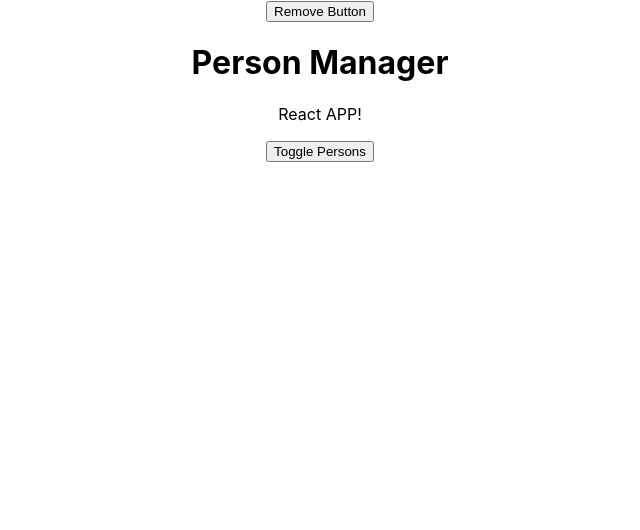
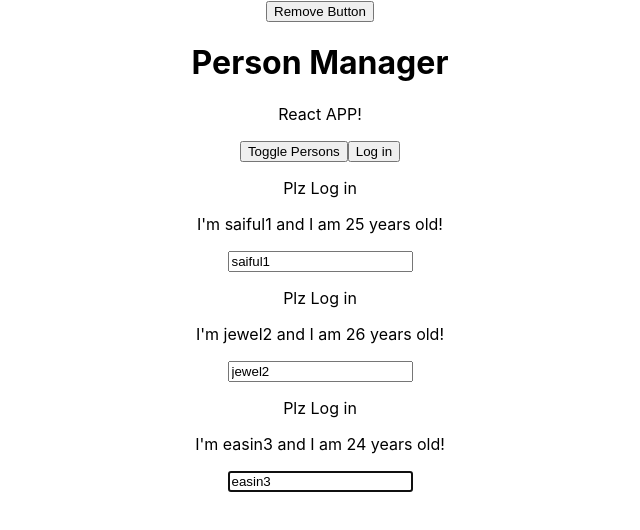
Before and after one commit to saiful-dev/ReactJS-Practice, a React (Create React App) app: page / in a window 1280 px wide. Shown: the top 530 px of the page, without its empty margins (320-960 px from the left). Built offline with nearby package versions, Linux system fonts and the light colour scheme.

Commit message:
Complete Section 7

```diff
--- a/src/Cockpit/Cockpit.js
+++ b/src/Cockpit/Cockpit.js
@@ -1,7 +1,14 @@
-import React, {useEffect} from 'react';
+import React, {useEffect, useRef,useContext} from 'react';
+import AuthContext from '../context/auth-context';
 import './Cockpit.css';
 
 const Cockpit=(props)=>{
+
+  //Refs provide a way to access DOM nodes or React elements created in the render method
+  const toggleBtnRef= useRef(null);//initiall null value
+  //toggleBtnRef.current.click();
+
+  const authContext=useContext(AuthContext);
 
   useEffect(()=>{
 
@@ -12,9 +19,11 @@
    //and componentWillUnmount combined.
 
       console.log('Cockpit.js useEffect');
-      setTimeout(()=>{
-        alert('Save data');
-      },1000);
+      // setTimeout(()=>{
+      //   alert('Save data');
+      // },1000);
+      // we call it here bcz we know useeffect runs after every render cycle
+      toggleBtnRef.current.click();
       // we can also return/ optional
       return ()=>{
 
@@ -45,14 +54,26 @@
 
     return (
         <div>
-        <h1> {props.title}</h1>
+          <h1> {props.title}</h1>
           <p className={classes.join(' ')}>React APP!</p> {/* we need to join bcz classes takes string */}
-           <button
+          <button ref={toggleBtnRef}
               style={props.stylejs}
               onClick={props.toggle}>Toggle Persons</button>
 
               {/* when needs to updates anythings,(means we click toggle button) then render method will
-              execute and not only return  */}
+              execute and not only return
+
+            ***in context, we normally return function with jsx
+            */}
+
+          {/*<AuthContext.Consumer>
+                {
+                  (context)=><button onClick={context.login}> Log in</button>
+                }
+
+              </AuthContext.Consumer>   */}
+              <button onClick={authContext.login}> Log in</button>
+
         </div>
     );
 };
@@ -60,3 +81,6 @@
 export default React.memo(Cockpit);
 // its for functional componet, where should componentUpdate for class component
 // React.memo is also applicable for classbased component
+
+//React.memo is a function that you can use to optimize the render performance of pure function components and hooks.
+// it prevent execute render in all cases
--- a/src/Components/Persons/Person/Person.js
+++ b/src/Components/Persons/Person/Person.js
@@ -1,21 +1,58 @@
  import React, {Component} from 'react';
  //import Radium from 'radium';
+import Proptypes from 'prop-types';
+import Aux from '../../../hoc/Aux'
 
- import Aux from '../../../hoc/Aux'
+import AuthContext from '../../../context/auth-context';
 import './Person.css';
 
 class Person extends Component{ //state less componet
+    constructor(props){
+        super(props)
+        this.inputElementRef=React.createRef();
+    }
+    //The static contextType assignment was introduced in v16.6.0
+    //as a way to use context outside of render method.
 
+    static contextType=AuthContext;
+
+    componentDidMount(){
+        //document.querySelector('input').focus();
+        //alternate for react to select element by ref key
+        //only works for class based component
+
+       // this.inputElement.focus();
+       this.inputElementRef.current.focus();
+       console.log(this.context.authenticated);
+
+    }
 
     render(){
         console.log('[Person.js] rendering');
         //React.fragment is same as aux component
         return (
             <Aux>
+
+            { // simply replace by context type
+                /*<AuthContext.Consumer>
+                { context =>context.authenticated ? <p>authenticated!</p> : <p> Plz Log in </p>
+
+                }
+
+            </AuthContext.Consumer>  */}
+            {this.context.authenticated ? <p>authenticated!</p> : <p> Plz Log in </p>}
+
+
+
             {/*<div className='Person' > */} {/*class has no props.. we should use this.props */}
+
             <p onClick={this.props.click}>I'm {this.props.name} and I am {this.props.age} years old!</p>
             <p>{this.props.children}</p>
-            <input type="text" onChange={this.props.changed} value={this.props.name} />
+            <input type="text"
+            //ref={(inputEl)=>{this.inputElement=inputEl}}
+            ref={this.inputElementRef}
+            onChange={this.props.changed}
+            value={this.props.name} />
         {/*</div> */}
         </Aux>
         );
@@ -23,8 +60,15 @@
     } //render close
 
 
-}//Person class close
+};//Person class close
 
  //add external text between enter <person> </person>
+ Person.propTypes={ // proptypes is property of js object
+    click: Proptypes.func,
+    name: Proptypes.string,
+    age: Proptypes.number,
+    changed: Proptypes.func
+
+}; // it gies notification if we enter incorrct props
 
 export default Person;
--- a/src/Components/Persons/Persons.js
+++ b/src/Components/Persons/Persons.js
@@ -1,5 +1,7 @@
 import React,{PureComponent} from 'react';
 import Person from './Person/Person';
+
+
 
 class PersonsCom extends PureComponent{
 
@@ -54,7 +56,8 @@
                 name={person.name}
                 age={person.age}
                 key={person.id}
-                changed={(event)=>this.props.changed(event,person.id)}/>
+                changed={(event)=>this.props.changed(event,person.id)}
+                isAuth={this.props.isAuthenticated}/>
             )
         } )
 
--- a/src/Containers/App.js
+++ b/src/Containers/App.js
@@ -1,12 +1,13 @@
 import { directive, react } from '@babel/types';
 import React, { Component} from 'react';
-import './App.css';
+
 //import Radium, {StyleRoot} from 'radium'; // styleroot for media queries
-
 import Persons from '../Components/Persons/Persons';
 // .. means we need up one level of App from container, then path of the persons
+import Cockpit from '../Cockpit/Cockpit';
+import AuthContext from '../context/auth-context'
 
-import Cockpit from '../Cockpit/Cockpit';
+import './App.css';
 
 class App extends Component {
 
@@ -24,7 +25,9 @@
     ],
     otherstate: 'others value',
     showPerson: false,
-    showCockpit: true
+    showCockpit: true,
+    changeCounter:0,
+    authenticated: false,
 
 }
 /*
@@ -104,9 +107,15 @@
     const personNew=[...this.state.person];
     personNew[personIndex]=personIndexedArray;
 
-    this.setState({ //react merge this change to the state obj
-      person:personNew
+    this.setState((prevState,props)=>{
+      return{
+          //react merge this change to the state obj
+      person:personNew,
+      //changeCounter: this.state.changeCounter +1,
+      changeCounter: prevState.changeCounter +1,  // here we will get the actual result
+      }
     } )
+
 
  } //nameChangeHandelar
 
@@ -131,6 +140,13 @@
       });
 
   }
+
+ loginHandler=()=>{
+   this.setState({
+     authenticated: true,
+   })
+
+ };
 
 
   render(){
@@ -162,8 +178,11 @@
             <Persons
               personsApp={this.state.person}
               clicked={this.deletePersonHadeler}
-              changed={this.nameChangeHandelar} />
+              changed={this.nameChangeHandelar}
+              isAuthenticated={this.state.authenticated}
 
+
+              />
         </div>
     ) //persons close
     styleJS.backgroundColor='silver';
@@ -184,6 +203,9 @@
           this.setState({showCockpit: false});
             }}>Remove Button</button>
 
+      <AuthContext.Provider
+          value={{authenticated : this.state.authenticated,
+          login: this.loginHandler}}>  {/* {{ means one for jsx and one forf js object}} */}
         {this.state.showCockpit? (
             <Cockpit
               title={this.props.appTitle} // we set props in index.js file
@@ -196,6 +218,7 @@
 
 
               {persons}
+      </AuthContext.Provider>
       </div>
         //</StyleRoot>
     );
--- /dev/null
+++ b/src/context/auth-context.js
@@ -0,0 +1,10 @@
+import React from 'react'
+
+const authContext =React.createContext({
+    authenticated: false,
+    login: () =>{}
+
+});
+
+
+export default authContext;
```
Lines whose indentation alone changed are shown as unchanged.
